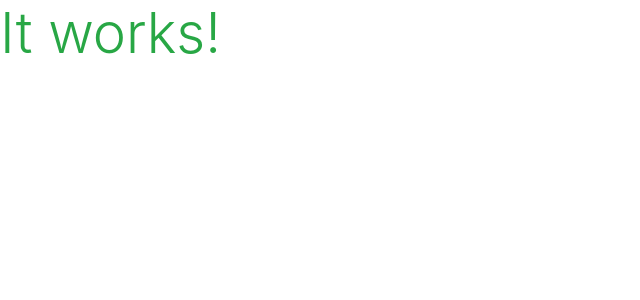
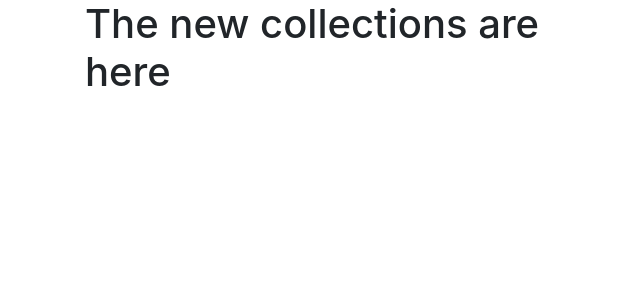
Before and after one commit to Code-Institute-Submissions/VinBdev-ru_design_JulyResubb, a Django app: page / in a window 1280 px wide. Shown: the top 300 px of the page, without its empty margins (0-640 px from the left). Run offline with Django 3.2, Linux system fonts and the light colour scheme.

Commit message:
Added homepage content to index.html

```diff
--- a/home/templates/home/index.html
+++ b/home/templates/home/index.html
@@ -1,6 +1,27 @@
 {% extends "base.html" %}
 {% load static %}
 
+{% block page_header %}
+    <div class="container header-container">
+        <div class="row">
+            <div class="col"></div>
+        </div>
+    </div>
+{% endblock %}
+
 {% block content %}
-<h1 class="display-4 text-success">It works!</h1>
+    <div class="container h-100">
+        <div class="row h-100">
+            <div class="col-7 col-md-6 my-auto">
+                <h1 class="display04 logo-font text-black">
+                    The new collections are here
+                </h1>
+                <div class="my-5">
+                    <h4>
+                        <a href="" class="shop-now-button btn btn-kg rounded-0 text-upercase py-3"></a>
+                    </h4>
+                </div>
+            </div>
+        </div>
+    </div>
 {% endblock %}
```
